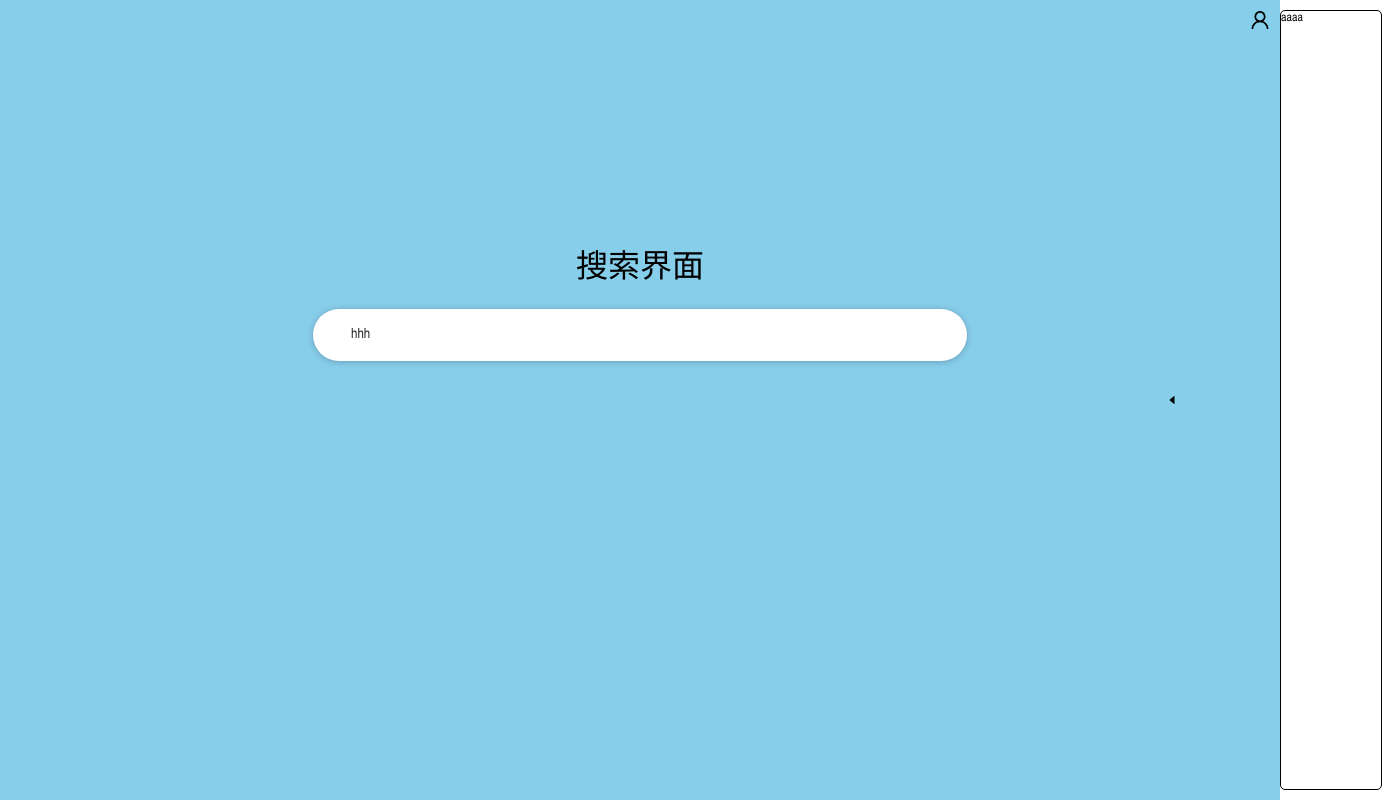
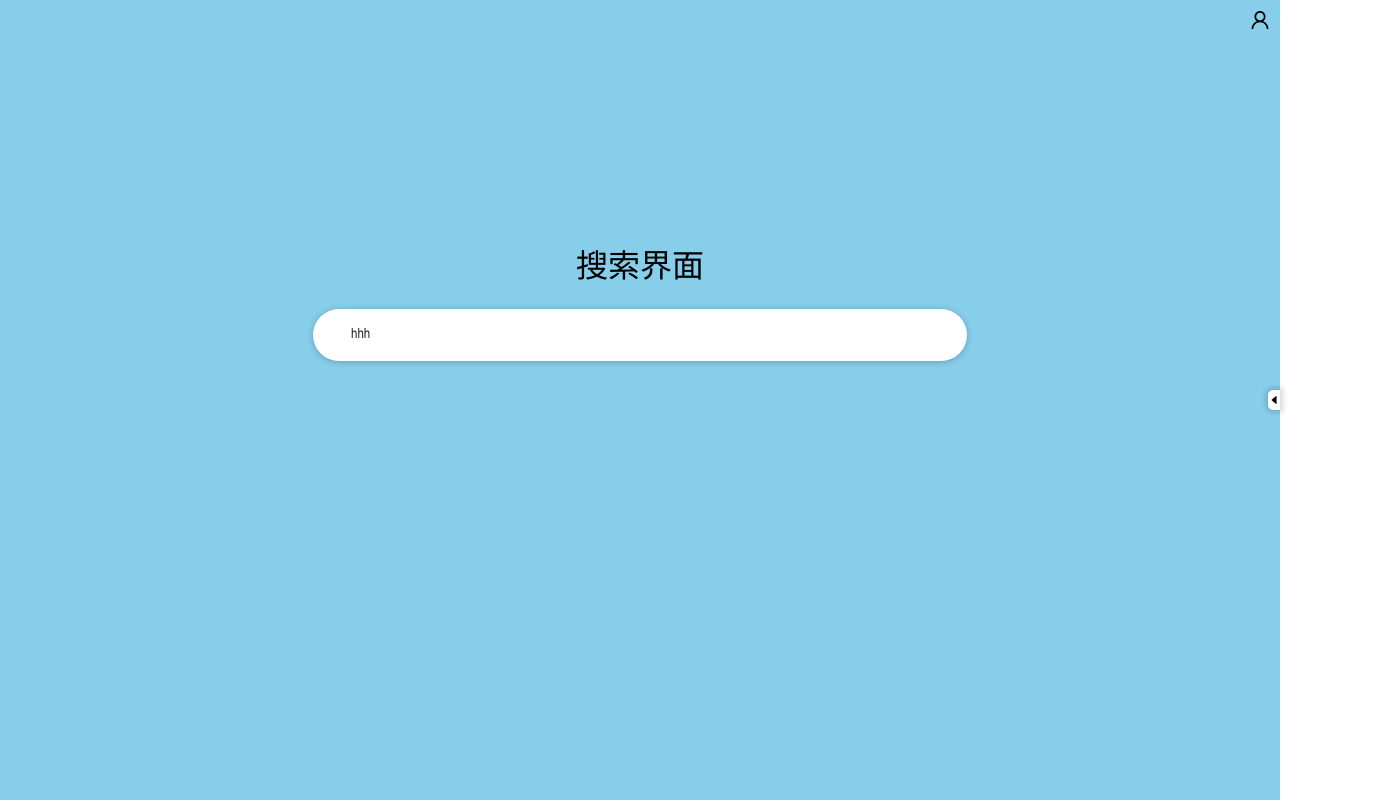
Before and after one commit to Grow-Willing/ytyantd, a React (Vite) app: page / in a window 1280 px wide. Shown: the whole page, 1382 px wide, since content can reach past the window. Built offline with nearby package versions, Linux system fonts and the light colour scheme.

Commit message:
add aside component

```diff
--- a/package.json
+++ b/package.json
@@ -11,6 +11,7 @@
   },
   "dependencies": {
     "antd": "^5.11.5",
+    "prop-types": "^15.8.1",
     "react": "^18.2.0",
     "react-dom": "^18.2.0"
   },
--- a/src/App.css
+++ b/src/App.css
@@ -1,4 +1,5 @@
 .App{
 	background-color: skyblue;
 	min-height: 100vh;
+	overflow: hidden;
 }
--- a/src/App.jsx
+++ b/src/App.jsx
@@ -1,4 +1,4 @@
-import SearchIndex from './searchIndex/index'
+import SearchIndex from './searchIndex'
 import './App.css'
 
 function App() {
--- a/src/aside/index.jsx
+++ b/src/aside/index.jsx
@@ -1,7 +1,19 @@
-import React from 'react'
+import { CaretLeftFilled } from '@ant-design/icons';
+import PropTypes from 'prop-types';
+import './index.less'
 
-export default function index() {
+export default function Index({isshow,switchContentShow,children}) {
+	Index.propTypes = {
+		isshow: PropTypes.bool,
+		switchContentShow: PropTypes.func,
+		children: PropTypes.node
+	}
   return (
-    <div>index</div>
+	<div className={isshow?"relativeBox show":"relativeBox"}>
+		<CaretLeftFilled className='arrow'onClick={switchContentShow}/>
+		<div className='content'>
+			{children}
+		</div>
+	</div>
   )
 }
--- /dev/null
+++ b/src/aside/index.less
@@ -0,0 +1,51 @@
+.relativeBox{
+	@transitionTime:.5s;
+	display: flex;
+	justify-content: center;
+	position: absolute;
+	top: 0;
+	bottom: 0;
+	right: 0;
+	margin: auto;
+	padding: 10px 0 10px;
+	transform: rotateY(90deg);
+	transform-origin: center right;
+	transition: @transitionTime;
+	transform-style: preserve-3d;
+
+	.arrow{
+		transition: @transitionTime;
+		background-color: #fff;
+		height: 20px;
+		margin: auto;
+		border-radius: 5px 0 0 5px;
+		box-shadow: rgba(0, 0, 0, 0.15) 0px 0px 5px 3px;
+		transform-origin: center right;
+		transform: rotateY(-90deg);
+		z-index: 1;
+	}
+
+	&.show{
+		transform: rotateY(0deg);
+		.arrow{
+			transform: rotateY(180deg);
+			background-color: transparent;
+		}
+	}
+
+	.content{
+		display: grid;
+		position: relative;
+		border-radius: 5px 0 0 5px;
+		background-color: #fff;
+		box-shadow: rgba(0, 0, 0, 0.25) 0px 0px 5px 3px;
+		grid-template-columns: repeat(3,1fr);
+		grid-auto-rows: min-content;
+		overflow-y: scroll;
+		.testlist{
+			border: 1px solid red;
+			padding: 5px;
+			margin: 5px;
+		}
+	}
+}
--- a/src/searchIndex/index.jsx
+++ b/src/searchIndex/index.jsx
@@ -1,7 +1,8 @@
 import { Input } from 'antd';
-import { UserOutlined , CaretLeftFilled, CaretRightFilled } from '@ant-design/icons';
+import { UserOutlined } from '@ant-design/icons';
 import './index.less'
 import { useState } from 'react';
+import Aside from '../aside'
 function App() {
 	let [isshow,setIsshow]=useState(false);
 	function switchContentShow() {
@@ -21,12 +22,15 @@ function App() {
 						<Input style={{boxShadow:"none"}} prefix="hhh" bordered={false} />
 					</div>
 				</div>
-				<div className={isshow?"relativeBox show":"relativeBox"}>
-					<CaretLeftFilled className='arrow'onClick={switchContentShow}/>
-					<div className='contentList'>
-						aaaa
-					</div>
-				</div>
+				<Aside isshow={isshow} switchContentShow={switchContentShow}>
+					{
+						Array.from({length:11}).map((v,i)=>(
+							<div key={i} className='testlist'>
+								testlist1111<br/><br/><br/><br/><br/><br/><br/><br/>111111111111111111111111
+							</div>
+						)
+					)}
+				</Aside>
 			</div>
 		</>
 	)
--- a/src/searchIndex/index.less
+++ b/src/searchIndex/index.less
@@ -37,37 +37,4 @@
 			box-shadow: rgba(0, 0, 0, 0.25) 0px 0px 5px 3px;
 		}
 	}
-	.relativeBox{
-		display: flex;
-		justify-content: center;
-		position: absolute;
-		top: 0;
-		bottom: 0;
-		right: 0;
-		margin: auto;
-		padding: 10px 0 10px;
-		@transitionTime:.5s;
-		.arrow{
-			transition: @transitionTime;
-			z-index: 1;
-		}
-
-		.contentList{
-			position: relative;
-			width: 100px;
-			border: 1px solid black;
-			border-radius: 5px;
-			transform: translateX(100%);
-			transition: all @transitionTime cubic-bezier(0.075, 0.82, 0.165, 1);
-		}
-
-		&.show{
-			.arrow{
-				transform: rotateY(180deg) translateX(-12px);
-			}
-			.contentList{
-				transform: translateX(0%);
-			}
-		}
-	}
 }
```
Also changed, not shown: 1 other file (tests, documents, lock files or other folders).
